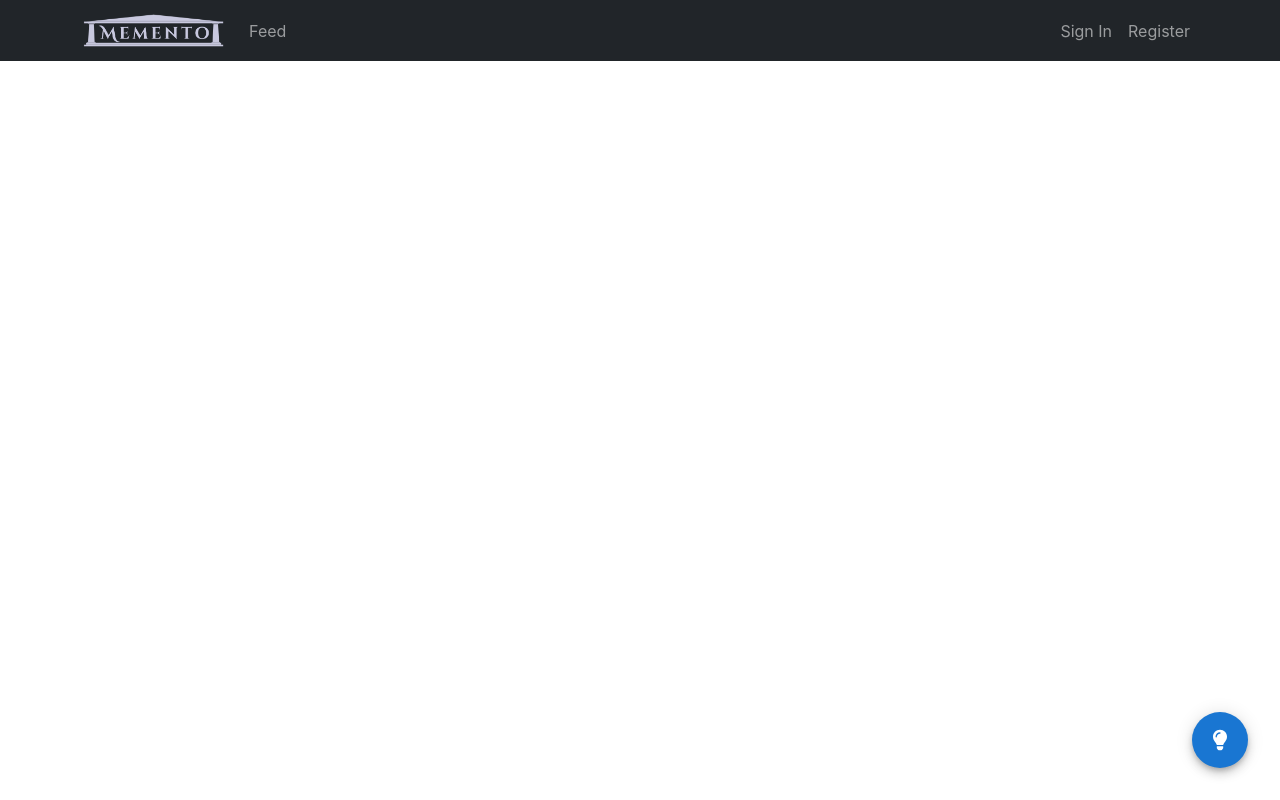
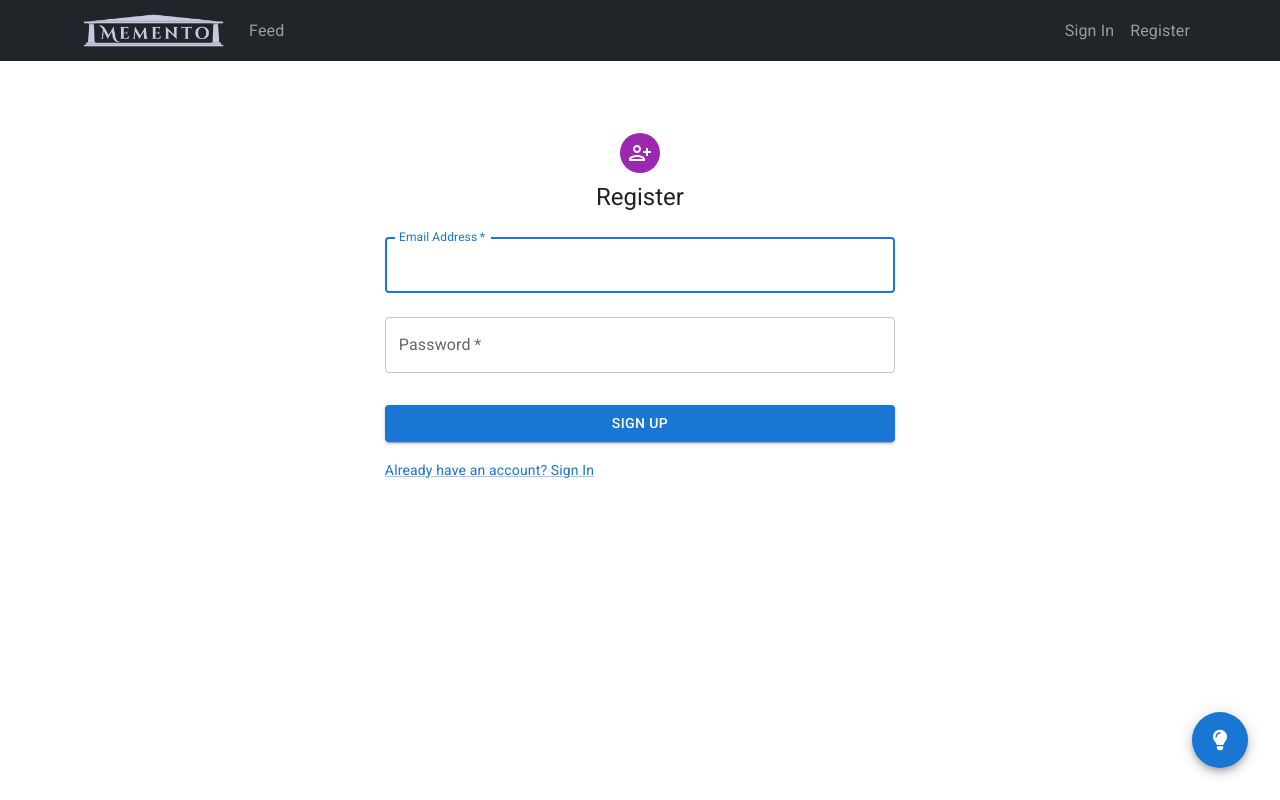
Before and after one commit to ChrisGallo17/memento, a React (Create React App) app: page /register in a window 1280 px wide. Built offline with nearby package versions, Linux system fonts and the light colour scheme; no server answers; the HTML template or start-up script is replaced by a standard one.

Commit message:
Added register page

```diff
--- a/src/App.js
+++ b/src/App.js
@@ -8,7 +8,8 @@ import { FaLightbulb } from 'react-icons/fa'
 import MyVerticallyCenteredModal from './components/IdeaModal';
 import { auth } from './utils/firebase'
 import { useLocation, Routes, Route } from 'react-router-dom'
-import LoginFields from './components/LoginFields';
+import Login from './components/Login';
+import Register from './components/Register';
 
 function App() {
   const [modalShow, setModalShow] = useState(false);
@@ -72,7 +73,10 @@ function App() {
         <Route path="/" />
         <Route path="feed" element={<Feed quotes={quotes}/>} />
         <Route path="login" element={
-          <LoginFields login={()=>login()} setEmail={setEmail} setPassword={setPassword} user={user}/>
+          <Login login={()=>login()} setEmail={setEmail} setPassword={setPassword} user={user}/>
+        }/>
+        <Route path="register" element={
+          <Register register={()=>register()} setEmail={setEmail} setPassword={setPassword} user={user}/>
         }/>
       </Routes>
 
--- a/src/components/AuthButton.js
+++ b/src/components/AuthButton.js
@@ -4,11 +4,10 @@ import { AccountCircle } from "@mui/icons-material";
 import React from "react";
 import { useState } from "react";
 import { ThemeProvider, createTheme } from '@mui/material/styles';
-import { useNavigate, Link } from "react-router-dom";
+import { Link } from "react-router-dom";
 
 export default function AuthButton (props) {
   const [anchorElUser, setAnchorElUser] = useState(null);
-  let navigate = useNavigate();
 
   const handleOpenUserMenu = (event) => {
     setAnchorElUser(event.currentTarget);
@@ -79,7 +78,11 @@ export default function AuthButton (props) {
             Sign In
           </Link>
         </Nav.Link>
-        <Nav.Link onClick={props.register}>Register</Nav.Link>
+        <Nav.Link>
+          <Link to="register" style={{ color: 'inherit', textDecoration: 'none' }}>
+            Register
+          </Link>
+        </Nav.Link>
       </Nav>
     )
   }
--- a/src/components/LoginFields.js
+++ b/src/components/Login.js
@@ -1,10 +1,10 @@
 import { Button, Box, Avatar, Typography, TextField, Grid, Link, CssBaseline } from "@mui/material"
 import { LockOutlined } from "@mui/icons-material";
-import { Form, Container } from "react-bootstrap"
+import { Container } from "react-bootstrap"
 import { useNavigate } from "react-router-dom";
 import { createTheme, ThemeProvider } from "@mui/material";
 
-export default function LoginFields ({ login, setEmail, setPassword, user }) {
+export default function Login ({ login, setEmail, setPassword, user }) {
   let navigate = useNavigate();
   const theme = createTheme();
 
--- a/src/components/Register.js
+++ b/src/components/Register.js
@@ -1,23 +1,80 @@
-import { Container, TextField } from "@mui/material"
+import { Button, Box, Avatar, Typography, TextField, Grid, Link, CssBaseline } from "@mui/material"
+import { PersonAddAlt1Outlined } from "@mui/icons-material";
+import { Container } from "react-bootstrap"
+import { useNavigate } from "react-router-dom";
+import { createTheme, ThemeProvider } from "@mui/material";
 
-export default function Register ({ setEmail, setPassword, user }) {
+export default function Register ({ register, setEmail, setPassword, user }) {
+  let navigate = useNavigate();
+  const theme = createTheme();
+
+  const onSubmit = (event) => {
+    // Check to see if account already exists with that email
+    event.preventDefault();
+    register()
+    navigate("../feed")
+  };
+
   return (
-    <Container className='mt-3'>
+    <ThemeProvider theme={theme}>
+      <Container component="main" maxWidth="xs">
+        <CssBaseline />
+        <Box
+          sx={{
+            marginTop: 8,
+            display: 'flex',
+            flexDirection: 'column',
+            alignItems: 'center',
+          }}
+        >
+          <Avatar sx={{ m: 1, bgcolor: 'secondary.main' }}>
+            <PersonAddAlt1Outlined />
+          </Avatar>
+          <Typography component="h1" variant="h5">
+            Register
+          </Typography>
+          <Box component="form" onSubmit={onSubmit} noValidate sx={{ mt: 1 }}>
             <TextField
-        id="liEmail"
-        label="Email"
-        placeholder="email@gmail.com"
-        className="m-2"
+              margin="normal"
+              required
+              fullWidth
+              id="email"
+              label="Email Address"
+              name="email"
+              autoComplete="email"
               onChange={(event) => { setEmail(event.target.value) }}
+              autoFocus
             />
             <TextField
-        id="liPassword"
+              margin="normal"
+              required
+              fullWidth
+              name="password"
+              label="Password"
               type="password"
-        className="m-2"
+              id="password"
+              autoComplete="current-password"
               onChange={(event) => { setPassword(event.target.value) }}
-        label="Password"
             />
+            <Button
+              type="submit"
+              fullWidth
+              variant="contained"
+              sx={{ mt: 3, mb: 2 }}
+            >
+              Sign Up
+            </Button>
+            <Grid container>
+              <Grid item>
+                <Link href="../login" variant="body2">
+                  {"Already have an account? Sign In"}
+                </Link>
+              </Grid>
+            </Grid>
+          </Box>
+        </Box>
+      </Container>
       <h4>{user?.email}</h4>
-    </Container>
+    </ThemeProvider>
   )
 }
```
Lines whose indentation alone changed are shown as unchanged.
